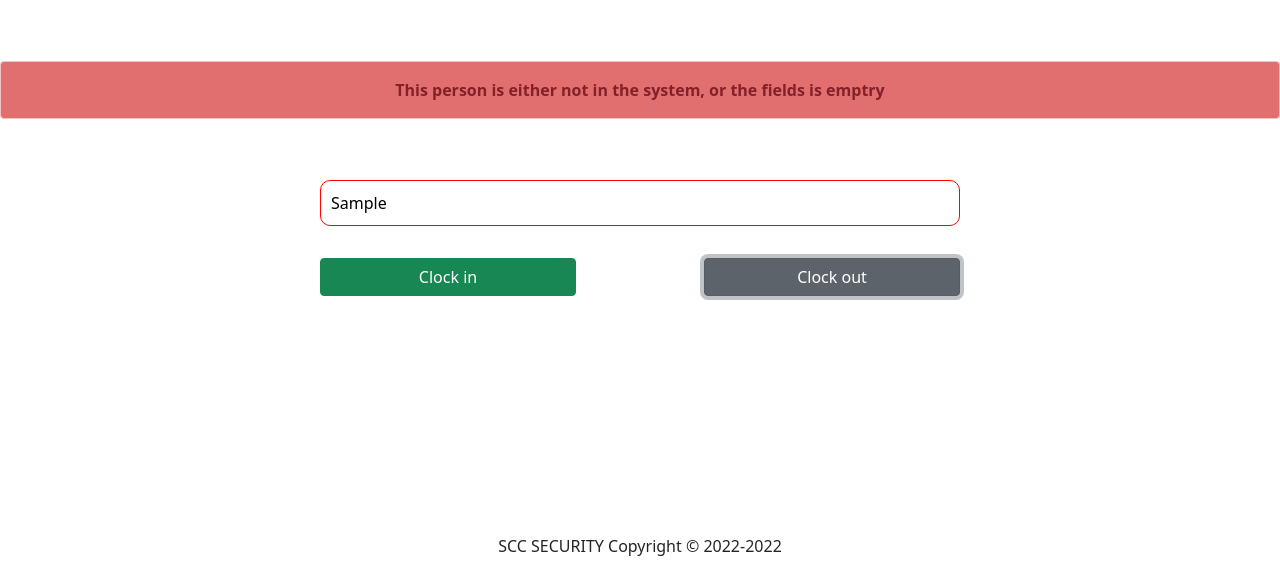
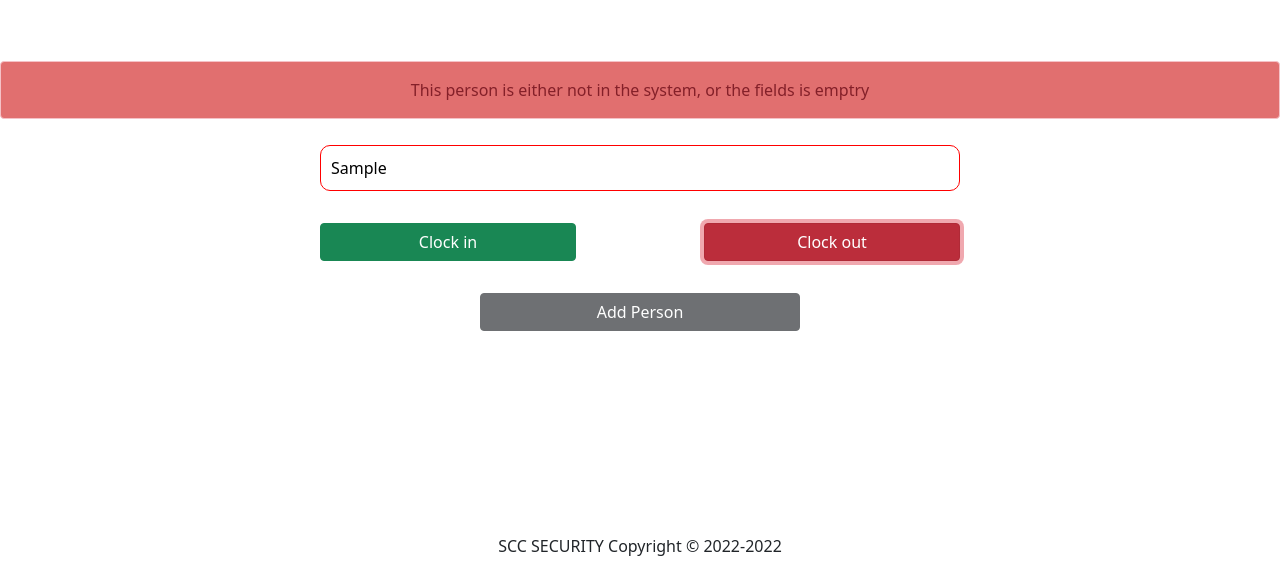
Before and after one commit to maximas033/sccsecurity, a plain HTML site: page clockin.html in a window 1280 px wide. Both pictures are taken after typing "Sample" into the empty fields and a click on the button "Clock out". Shown: the part 226-800 px from the top of the page. Drawn offline with nearby package versions, Linux system fonts and the light colour scheme; no server answers.

Commit message:
Add files via upload

```diff
--- a/clockin.html
+++ b/clockin.html
@@ -47,7 +47,7 @@
             <div class="alert alert-success" role="alert" id="alertSuccess">
 
             </div>
-            <div class="alert alert-danger" role="alert" id="alertDanger">
+            <div class="alert alert-danger" role="alert" id="alertDanger" style="font-weight: normal;">
 
             </div>
         </div>
@@ -56,11 +56,11 @@
            <input type="text" id="name" placeholder="First Name">
            <div class="btns">
            <button type="submit" class="btn btn-success" onclick="clockIn(event)">Clock in</button>
-           <button type="submit" class="btn btn-secondary" onclick="clockOut(event);">Clock out</button>
+           <button type="submit" class="btn btn-danger" onclick="clockOut(event);">Clock out</button>
            </div>
-        <!-- <a href="passwordReset.html">
-            <button type="button" class="btn btn-dark">Forgot Password</button>
-        </a> -->
+        <a>
+            <button type="button" class="btn btn-dark" style="margin-top: 5%;" onclick="addPerson()" disabled>Add Person</button>
+        </a>
        </form>
     </section>
 
--- a/javascript.js
+++ b/javascript.js
@@ -137,7 +137,7 @@ function clockIn(event){
 // WHEN THE CHECK OUT BUTTON IS CLICKED
 function clockOut(event){
     event.preventDefault()
-    const securityPeople = ["Vadim", "Maxim", "Dan", "Vitaliy", "David", "Pasha", "Gena", "Slavic", "Roman"];
+    var securityPeople = ["Vadim", "Maxim", "Dan", "Vitaliy", "David", "Pasha", "Gena", "Slavic", "Roman"];
     var persons_name = document.getElementById("name").value
 
 
```
